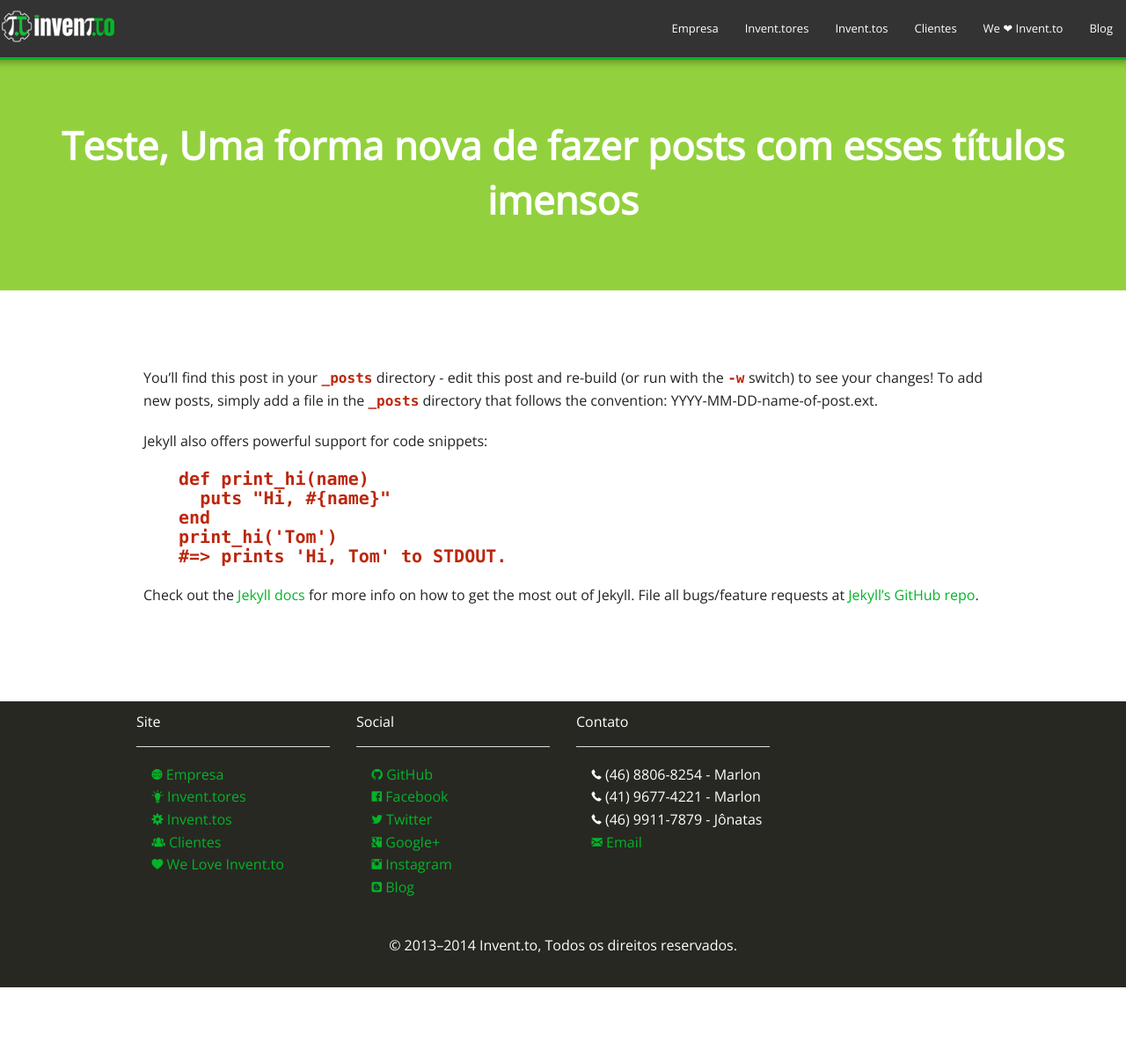
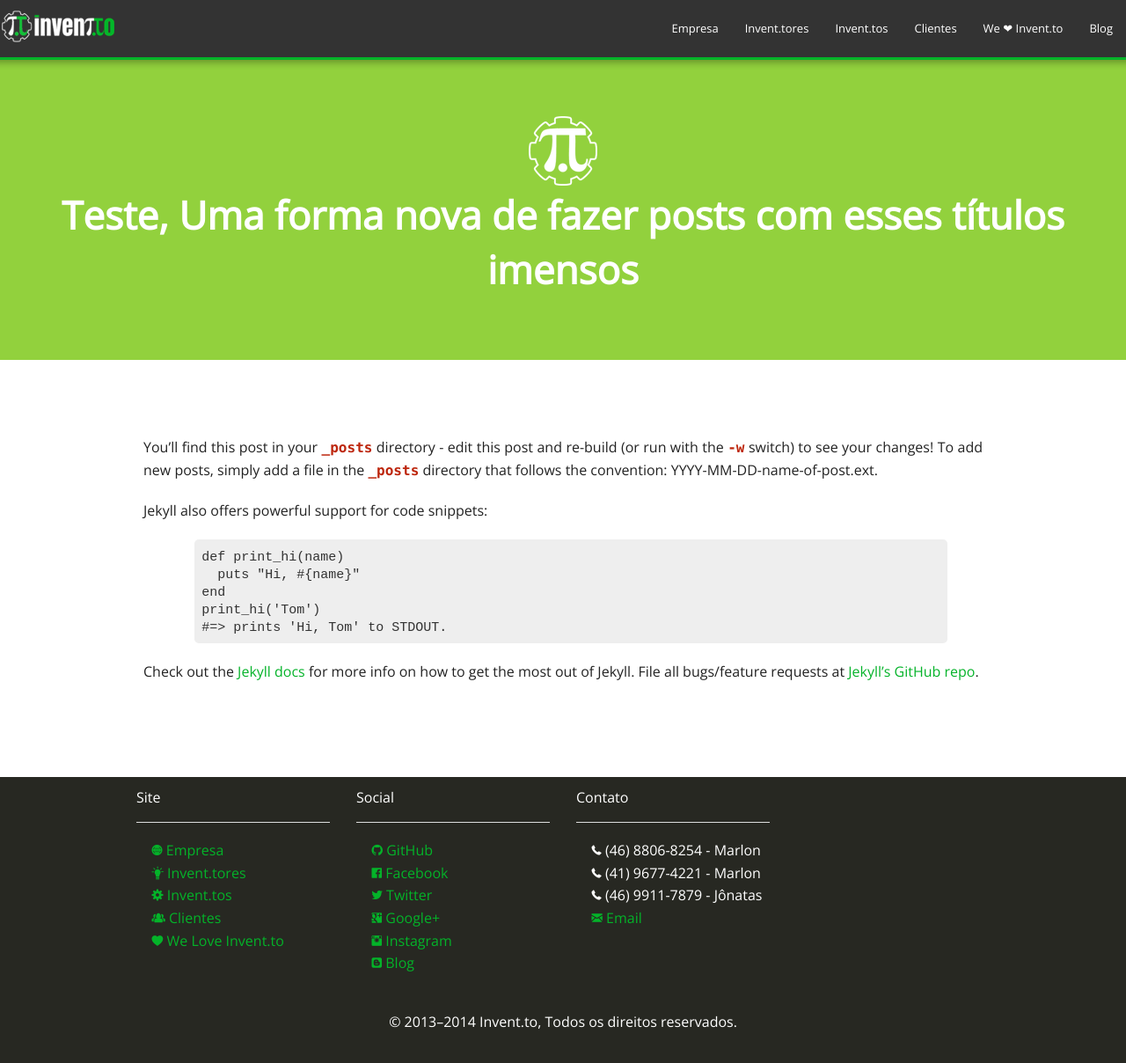
Before and after one commit to inventto/inventto_site, a Jekyll site: the page built from _posts/2014-07-03-welcome-to-jekyll.markdown, in a window 1280 px wide and 1209 px high. Shown: the whole window at 88% size. Built offline with Jekyll 4.4.1, drawn with Linux system fonts in a browser that asks for light colours.

Commit message:
Trabalhando em cima do blog 2h

```diff
--- a/_layouts/post.html
+++ b/_layouts/post.html
@@ -4,6 +4,9 @@ layout: default
 <div class="post">
 
 <div class="bgverde">
+		<img src="/img/white.png"/>
+
+
     <h1 style="font-weight:bold;">{{ page.title }}</h1>
 </div>
 
--- a/blog.html
+++ b/blog.html
@@ -2,7 +2,7 @@
 layout: default
 ---
 <div class="bgverde">
-  	<span class="fi-volume large"></span>
+  	<img src="/img/white.png"/>
   	<h1> Blog dos invent.tores</h1></div>
 <div class="bgbranco">
 <ul class="posts">
--- a/css/application.css
+++ b/css/application.css
@@ -225,3 +225,43 @@ form{
 	font-size: 20px;
 	padding: 2%;
 }
+p.ng-binding{
+	position: relative;
+    width: 180px;
+    height: 75px;
+    padding: 2%;
+    text-align: center;
+    color: #ffffff;
+    background: #26A65B;
+    -webkit-border-radius: 5px;
+    -moz-border-radius: 5px;
+    border-radius: 5px;
+}
+ p.ng-binding:after {
+    content: "";
+    position: absolute;
+    top: -9px;
+    left: 80px;
+    border-style: solid;
+    border-width: 0px 9px 9px;
+    border-color: #26A65B transparent;
+    display: block;
+    width: 0;
+    z-index: 1;
+}
+pre{
+	border-radius: 5px;
+	background: #EEEEEE;
+	padding: 1%;
+	margin-left: 2%;
+ 	white-space: pre-wrap;       /* css-3 */
+ 	white-space: -moz-pre-wrap;  /* Mozilla, since 1999 */
+ 	white-space: -pre-wrap;      /* Opera 4-6 */
+ 	white-space: -o-pre-wrap;    /* Opera 7 */
+ 	word-wrap: break-word;       /* Internet Explorer 5.5+ */
+}
+pre > code{
+	font-family: "Courier New", Courier, "Lucida Sans Typewriter", "Lucida Typewriter", monospace !important;
+	color: #333!important;
+	font-weight: normal !important;
+	font-size: 15px;
```
